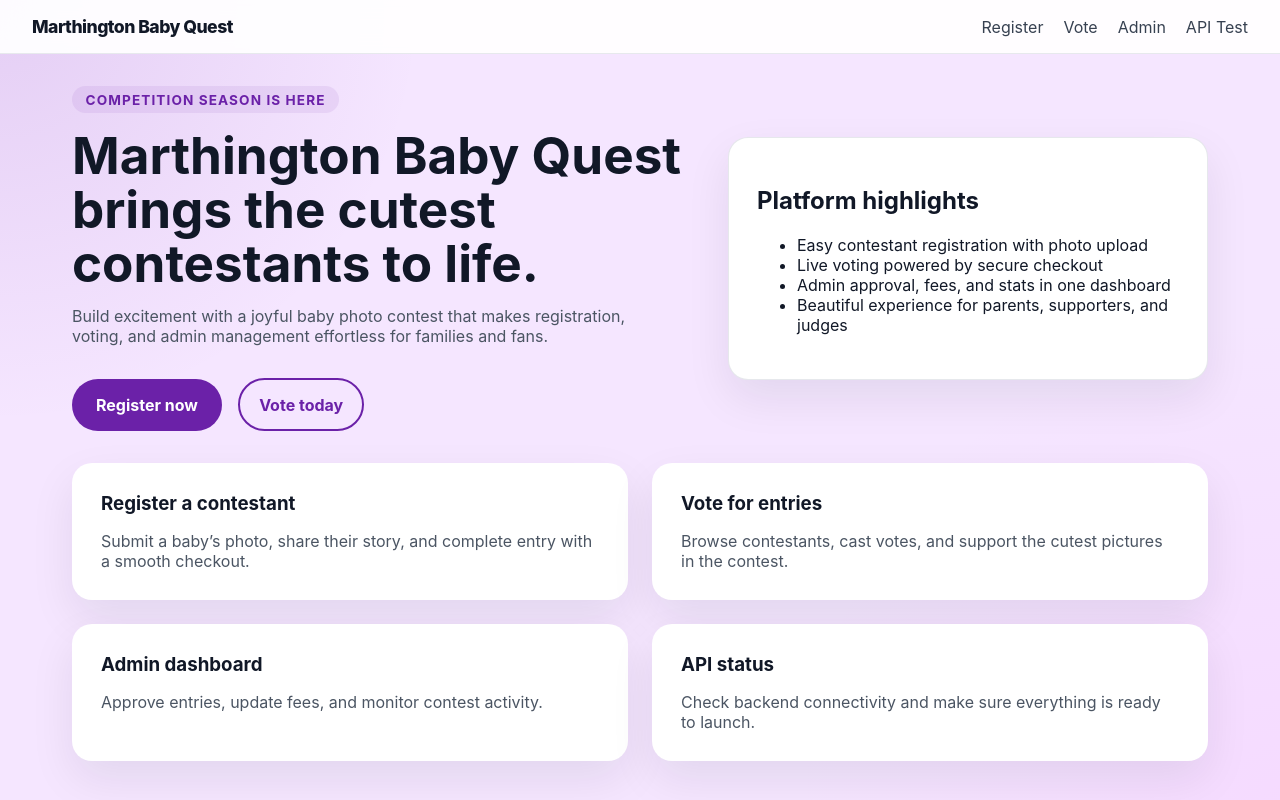
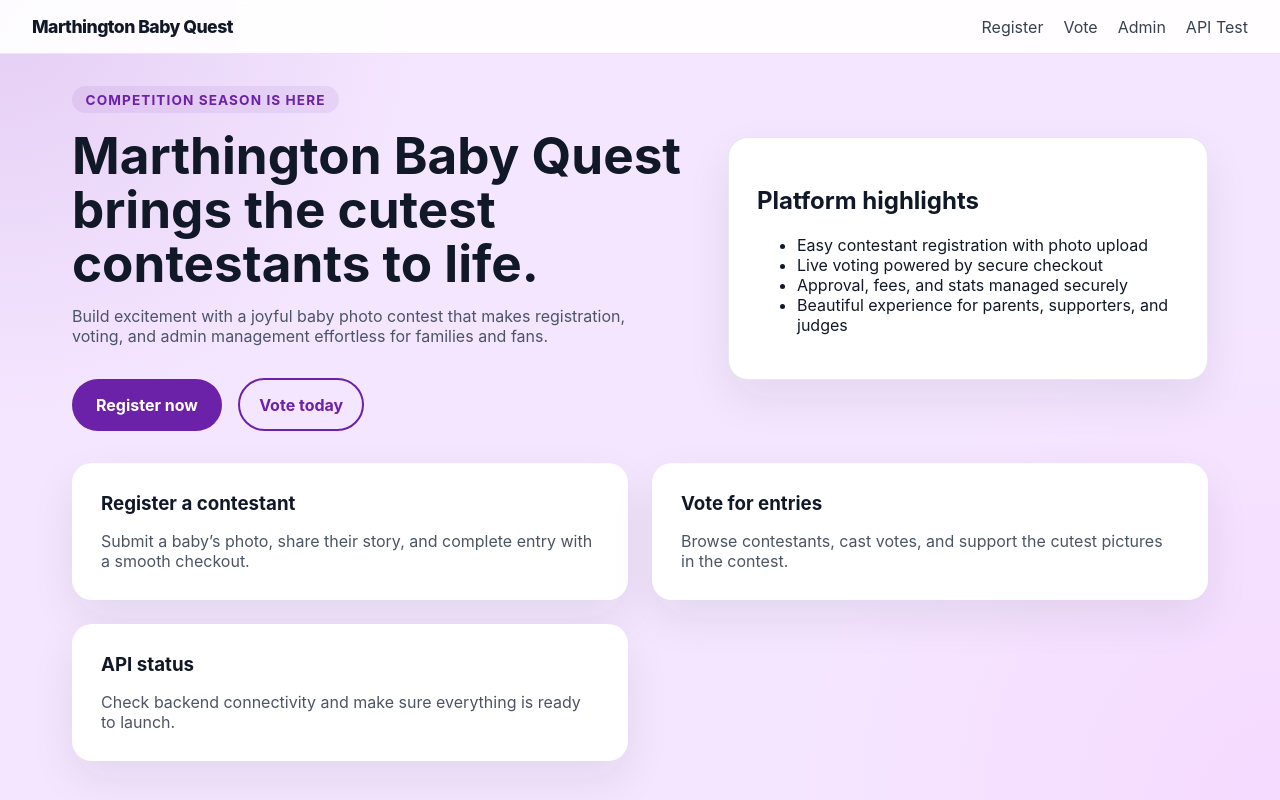
Before and after one commit to Washingtonam/Marthington-Quest, a Next.js app in the folder client/: page / in a window 1280 px wide. Built offline with nearby package versions, Linux system fonts and the light colour scheme.

Commit message:
feat: Add full landing page code

```diff
--- a/client/app/page.tsx
+++ b/client/app/page.tsx
@@ -19,7 +19,7 @@ export default function HomePage() {
           <ul className="feature-list">
             <li>Easy contestant registration with photo upload</li>
             <li>Live voting powered by secure checkout</li>
-            <li>Admin approval, fees, and stats in one dashboard</li>
+            <li>Approval, fees, and stats managed securely</li>
             <li>Beautiful experience for parents, supporters, and judges</li>
           </ul>
         </aside>
@@ -34,10 +34,7 @@ export default function HomePage() {
           <h3>Vote for entries</h3>
           <p>Browse contestants, cast votes, and support the cutest pictures in the contest.</p>
         </a>
-        <a href="/admin" className="card link-card">
-          <h3>Admin dashboard</h3>
-          <p>Approve entries, update fees, and monitor contest activity.</p>
-        </a>
+        {/* Admin access removed from public landing page to hide the dashboard */}
         <a href="/api-test" className="card link-card">
           <h3>API status</h3>
           <p>Check backend connectivity and make sure everything is ready to launch.</p>
--- a/client/app/admin/page.tsx
+++ b/client/app/portal-47b2c/page.tsx
@@ -1,4 +1,4 @@
-'use client';
+"use client";
 
 import { useEffect, useState } from 'react';
 
```
